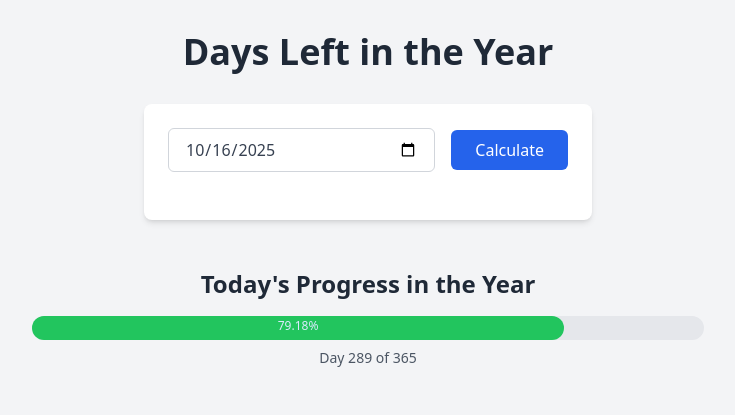
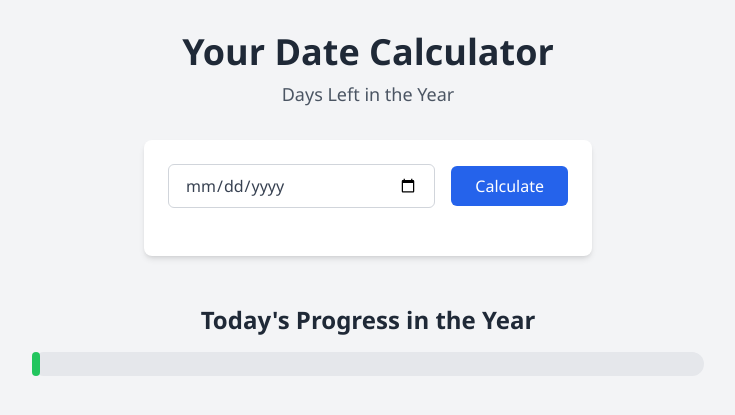
Before and after one commit to suddeb/DateCalculator, a Node server app: page / in a window 1280 px wide. Shown: the top 415 px of the page, without its empty margins (272-1007 px from the left). Run offline with Node 20, Linux system fonts and the light colour scheme; some libraries are stand-ins or nearby versions.

Commit message:
fix: update heading to be more descriptive
The heading "Days Left in the Year" has been updated to "Your Date Calculator" with a sub-heading of "Days Left in the Year".

```diff
--- a/views/index.ejs
+++ b/views/index.ejs
@@ -9,7 +9,8 @@
 <body class="bg-gray-100 text-gray-800">
 
     <div class="container mx-auto p-8">
-        <h1 class="text-4xl font-bold text-center mb-8">Days Left in the Year</h1>
+        <h1 class="text-4xl font-bold text-center mb-2">Your Date Calculator</h1>
+        <p class="text-lg text-center text-gray-600 mb-8">Days Left in the Year</p>
 
         <div class="max-w-md mx-auto bg-white rounded-lg shadow-md p-6">
             <div class="flex items-center space-x-4">
@@ -60,7 +61,7 @@
             const month = String(today.getMonth() + 1).padStart(2, '0');
             const day = String(today.getDate()).padStart(2, '0');
             const todayString = `${year}-${month}-${day}`;
-            dateInput.value = todayString;
+            dateInput..value = todayString;
             updateProgressBar(todayString);
 
             calculateBtn.addEventListener('click', () => {
@@ -84,3 +85,18 @@
 
 </body>
 </html>
+
+<style>
+    body {
+        font-family: 'Segoe UI', Tahoma, Geneva, Verdana, sans-serif;
+    }
+    .container {
+        max-width: 800px;
+    }
+    #result {
+        color: #2c5282; /* Tailwind's blue-800 */
+    }
+    #calculateBtn {
+        transition: background-color 0.3s ease-in-out;
+    }
+</style>
```
